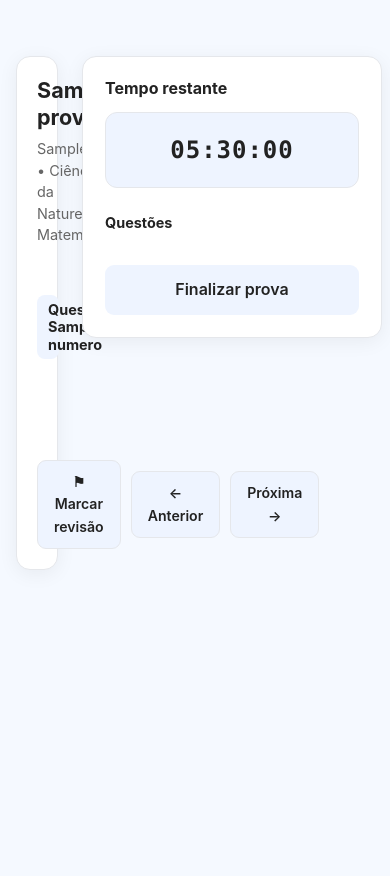
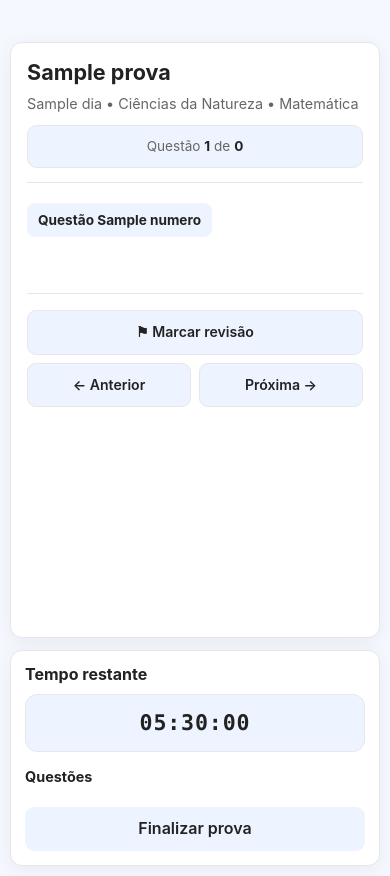
Before and after one commit to gandradefreitas/StudyHub, a Flask app: template templates/provas/prova.html in a window 390 px wide. Shown: the part 42-918 px from the top of the page. Run offline with Flask 3, Linux system fonts and the light colour scheme; the template is opened without the code that fills it: most values are stand-ins (such as "Sample title", 1, 10 or a date in 2020); some libraries are stand-ins or nearby versions.

Commit message:
feat: primeira versão funcional do StudyHub

```diff
--- a/static/paginas/provas/prova.css
+++ b/static/paginas/provas/prova.css
@@ -1679,3 +1679,270 @@
     }
 
 }
+
+/* =========================================================
+   PROVA — LAYOUT MOBILE
+========================================================= */
+
+@media (max-width:767px) {
+
+    .pagina-prova {
+
+        display:flex;
+
+        flex-direction:column;
+
+        align-items:stretch;
+
+        gap:12px;
+
+        width:100%;
+
+        padding:10px;
+
+    }
+
+
+    /* =====================================================
+       CONTEÚDO DA QUESTÃO
+    ===================================================== */
+
+    .conteudo-prova {
+
+        order:1;
+
+        width:100%;
+
+        padding:16px;
+
+        box-sizing:border-box;
+
+        border-radius:12px;
+
+    }
+
+
+    /* =====================================================
+       PAINEL LATERAL
+    ===================================================== */
+
+    .painel-lateral {
+
+        order:2;
+
+        width:100%;
+
+        flex:none;
+
+        max-height:none;
+
+        padding:14px;
+
+        box-sizing:border-box;
+
+        border-radius:12px;
+
+    }
+
+
+    /* =====================================================
+       CRONÔMETRO
+    ===================================================== */
+
+    .cronometro {
+
+        min-height:58px;
+
+        margin:10px 0 14px;
+
+        padding:8px;
+
+        font-size:1.35rem;
+
+    }
+
+
+    /* =====================================================
+       GRADE DE QUESTÕES
+    ===================================================== */
+
+    .painel-lateral h3 {
+
+        margin:16px 0 8px;
+
+    }
+
+
+    .grade-questoes {
+
+        grid-template-columns:
+            repeat(10, minmax(0, 1fr));
+
+        gap:4px;
+
+        margin-bottom:14px;
+
+    }
+
+
+    .numero-questao,
+    .grade-questoes button {
+
+        min-height:32px;
+
+        padding:3px;
+
+        border-radius:6px;
+
+        font-size:.68rem;
+
+    }
+
+
+    /* =====================================================
+       BOTÃO FINALIZAR
+    ===================================================== */
+
+    .btn-finalizar {
+
+        min-height:42px;
+
+        padding:9px 12px;
+
+    }
+
+
+    /* =====================================================
+       CABEÇALHO
+    ===================================================== */
+
+    .cabecalho-prova {
+
+        align-items:flex-start;
+
+        flex-direction:column;
+
+        gap:10px;
+
+        margin-bottom:20px;
+
+        padding-bottom:14px;
+
+    }
+
+
+    .status-prova {
+
+        width:100%;
+
+        text-align:center;
+
+    }
+
+
+    /* =====================================================
+       QUESTÃO
+    ===================================================== */
+
+    .questao {
+
+        margin-bottom:20px;
+
+    }
+
+
+    .questao h2 {
+
+        margin-bottom:14px;
+
+        font-size:.85rem;
+
+    }
+
+
+    .enunciado,
+    .pergunta {
+
+        font-size:.92rem;
+
+        line-height:1.7;
+
+    }
+
+
+    /* =====================================================
+       ALTERNATIVAS
+    ===================================================== */
+
+    .alternativas {
+
+        gap:8px;
+
+    }
+
+
+    .alternativa {
+
+        gap:10px;
+
+        padding:11px;
+
+    }
+
+
+    .letra-alternativa {
+
+        width:30px;
+
+        height:30px;
+
+        font-size:.75rem;
+
+    }
+
+
+    .conteudo-alternativa {
+
+        padding-top:3px;
+
+        font-size:.88rem;
+
+        line-height:1.6;
+
+    }
+
+
+    /* =====================================================
+       NAVEGAÇÃO
+    ===================================================== */
+
+    .navegacao-prova {
+
+        flex-wrap:wrap;
+
+        gap:8px;
+
+        margin-top:22px;
+
+        padding-top:16px;
+
+    }
+
+
+    .navegacao-prova .btn-revisao {
+
+        width:100%;
+
+        margin-right:0;
+
+    }
+
+
+    .navegacao-prova .btn-secundario,
+    .navegacao-prova .btn-primario {
+
+        flex:1;
+
+    }
+
+}
```
